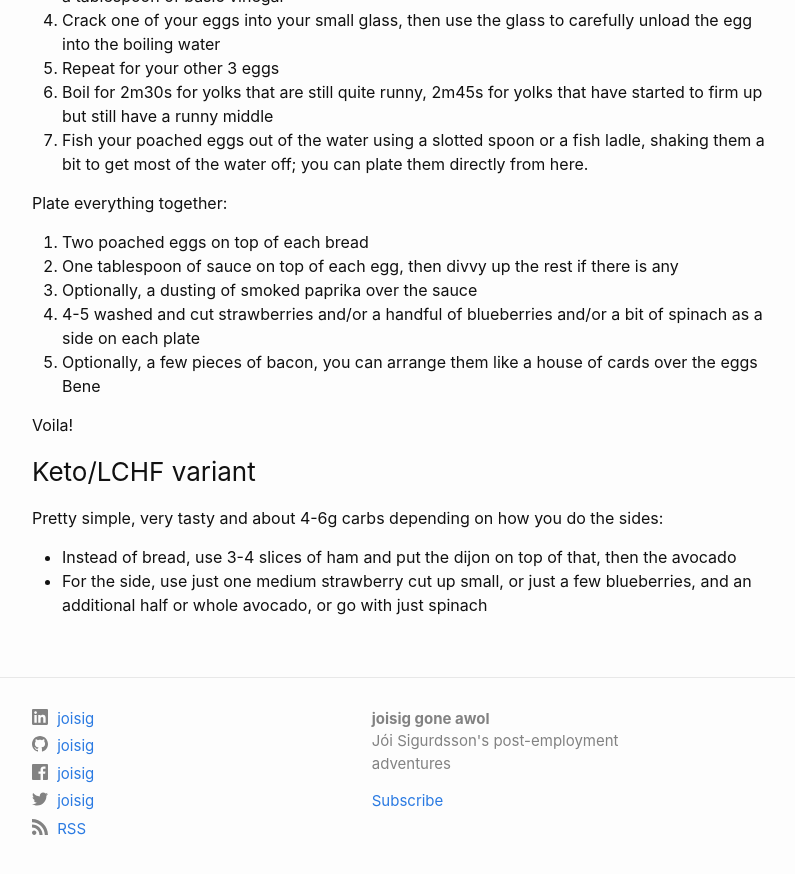
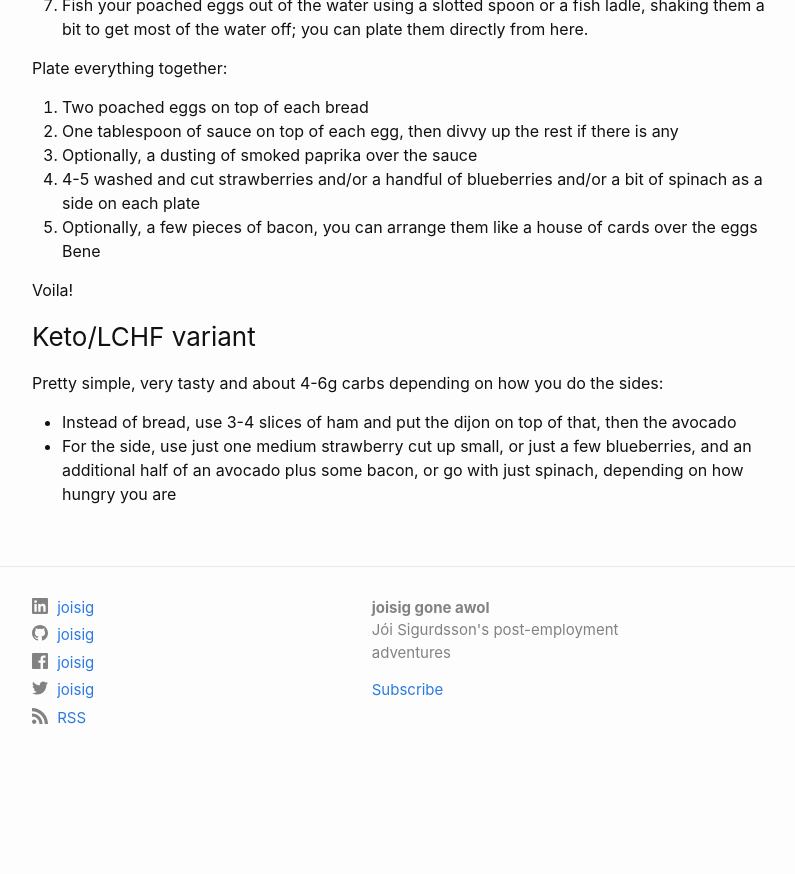
Before and after one commit to joisig/joisig.com, a Jekyll site: the page built from _posts/2019-11-29-avocado-and-ham-eggs-benedict.md, in a window 1280 px wide and 900 px high, scrolled down 2955 px. Shown: the top 874 px of the window, without its empty margins (238-1033 px from the left). Built offline with Jekyll 4.4.1, drawn with Linux system fonts in a browser that asks for light colours; comment, search, counter and statistics services are not loaded; after the commit the page ends 3744 px from its top, so only the background shows below that; some of the changed lines change nothing that is shown; some of the changed text lies outside the part shown.

Commit message:
Update from Forestry.io Jói Sigurdsson updated _posts/2019-11-29-avocado-and-ham-eggs-benedict.md

```diff
--- a/_posts/2019-11-29-avocado-and-ham-eggs-benedict.md
+++ b/_posts/2019-11-29-avocado-and-ham-eggs-benedict.md
@@ -15,28 +15,19 @@
 
 ### Ingredients (2 portions)
 
-1 avocado
-
-2 English muffins, or - for English-muffin-starved Icelanders, two halves of a "skonsa" from Ömmubakstur
-
-5 eggs
-
-A bit of lemon juice
-
-1 tablespoon 4% table vinegar (borðedik) or 1/3rd of that, about one tap, if you get vinegar acid (ediksýra, 14%)
-
-A couple or a few slices of ham
-
-80g butter
-
-A bit of Dijon mustard
-
-Optional:
-
-* Cayenne pepper
-* Smoked paprika powder
-* 8 pieces of bacon
-* Strawberries and/or blueberries and/or a green salad for the side
+* 1 avocado
+* 2 English muffins, or - for English-muffin-starved Icelanders, two halves of a "skonsa" from Ömmubakstur
+* 5 eggs
+* A bit of lemon juice
+* 1 tablespoon 4% table vinegar (borðedik) or 1/3rd of that, about one tap, if you get vinegar acid (ediksýra, 14%)
+* A couple or a few slices of ham
+* 80g butter
+* A bit of Dijon mustard
+* Optional:
+  * Cayenne pepper
+  * Smoked paprika powder
+  * 4-8 pieces of bacon
+  * Strawberries and/or blueberries and/or a green salad for the side
 
 ### Implements
 
@@ -105,4 +96,4 @@
 Pretty simple, very tasty and about 4-6g carbs depending on how you do the sides:
 
 * Instead of bread, use 3-4 slices of ham and put the dijon on top of that, then the avocado
-* For the side, use just one medium strawberry cut up small, or just a few blueberries, and an additional half or whole avocado, or go with just spinach
+* For the side, use just one medium strawberry cut up small, or just a few blueberries, and an additional half of an avocado plus some bacon, or go with just spinach, depending on how hungry you are
```
